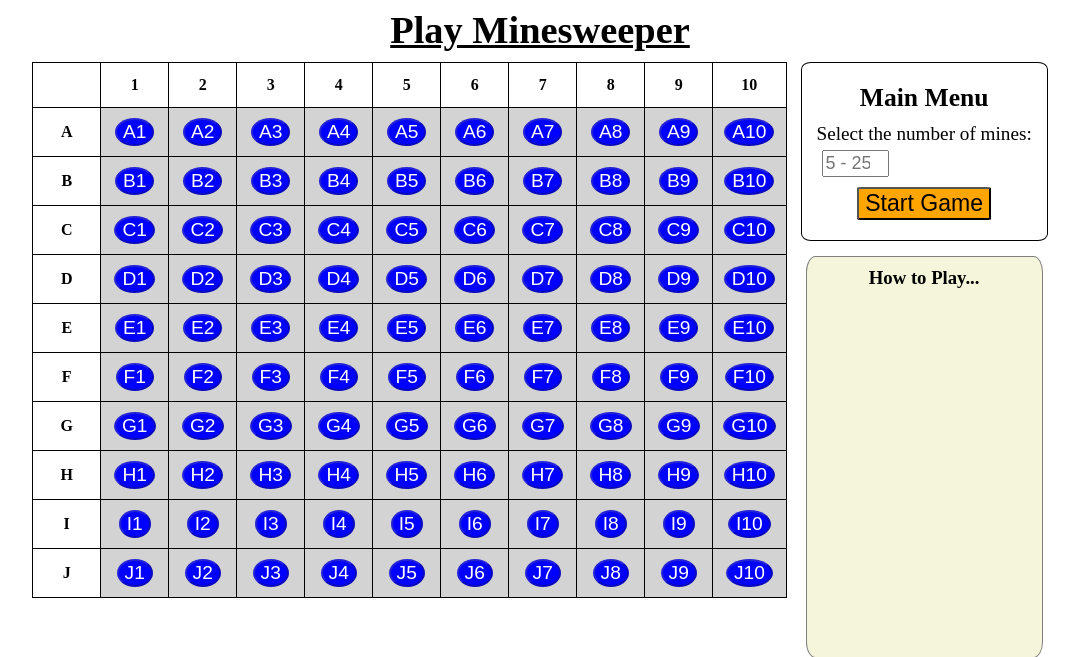
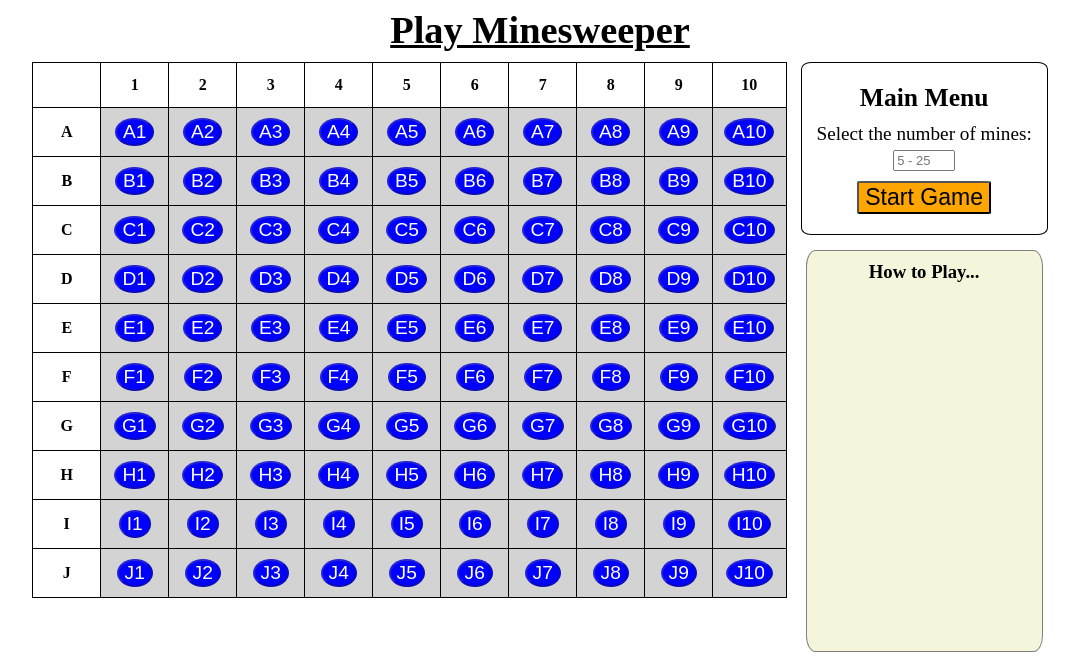
Before and after one commit to codinglikeagirl42/MS3, a Flask app: page / in a window 1280 px wide. Shown: the top 657 px of the page, without its empty margins (100-1179 px from the left). Run offline with Flask 2, Linux system fonts and the light colour scheme.

Commit message:
Basic WOrking Game, Happy Dance

```diff
--- a/static/style.css
+++ b/static/style.css
@@ -34,8 +34,9 @@
 
 input.menu {
     margin: 5px;
-    font-size: large;
-    max-width: 50%;
+    font-size: small;
+    min-width: 25%;
+    align-items: center;
 }
 
 button {
--- a/templates/index.html
+++ b/templates/index.html
@@ -28,8 +28,10 @@
         <form class = "menu action="/" method = "POST">
             <h2>Main Menu</h2>
             <label>
-                Select the number of mines: <br>
-                <input class ="menu" type="number" name="num_mines" min="5" max="25" placeholder="5 - 25"/>
+                <section class = centered>
+                    Select the number of mines: <br>
+                    <input class="menu" type="number" name="num_mines" min="5" max="25" placeholder="5 - 25">
+                </section>
                 <section class="centered">
                     <button class="menu">Start Game</button>
                 </section>
```
Also changed, not shown: templates/mines.html (+9 -0 lines), main.py (line endings or trailing spaces).
